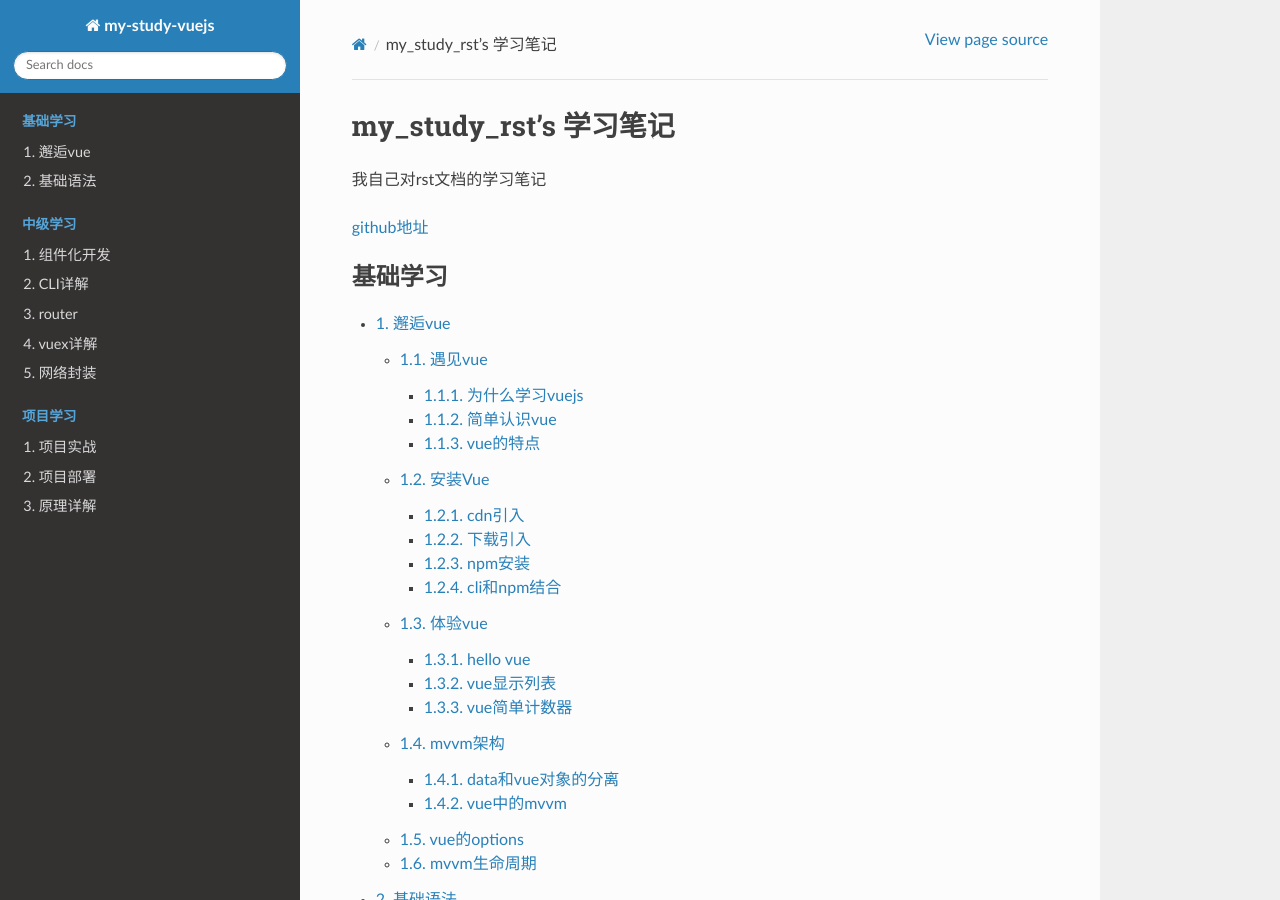
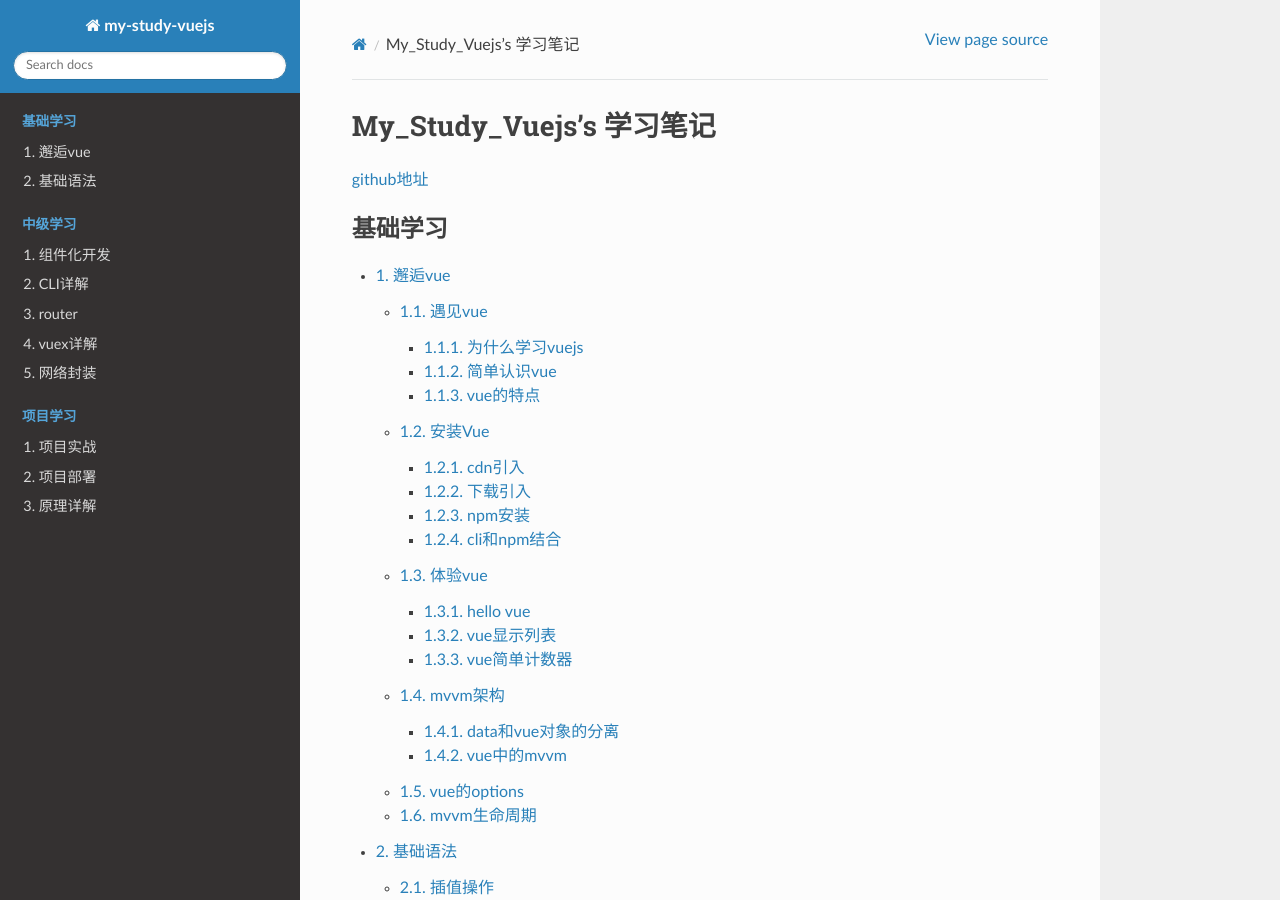
Before and after one commit to zhaojiedi1992/My_Study_Vuejs, a Sphinx documentation site: the page built from docs/index.rst, in a window 1280 px wide and 900 px high. Built offline with Sphinx 7.4.7 and the Read the Docs theme 2.0.0, drawn with Linux system fonts in a browser that asks for light colours.

Commit message:
change name

```diff
--- a/docs/index.rst
+++ b/docs/index.rst
@@ -1,14 +1,12 @@
 .. _topics-index:
 
-========================
-my_study_rst's 学习笔记
-========================
-
-我自己对rst文档的学习笔记
+====================================
+My_Study_Vuejs's 学习笔记
+====================================
 
 github地址_
 
-.. _github地址: https://github.com/zhaojiedi1992/vuestudy
+.. _github地址: https://github.com/zhaojiedi1992/My_Study_Vuejs
 
 .. toctree::
     :caption: 基础学习
```
Also changed, not shown: 7 other files.
